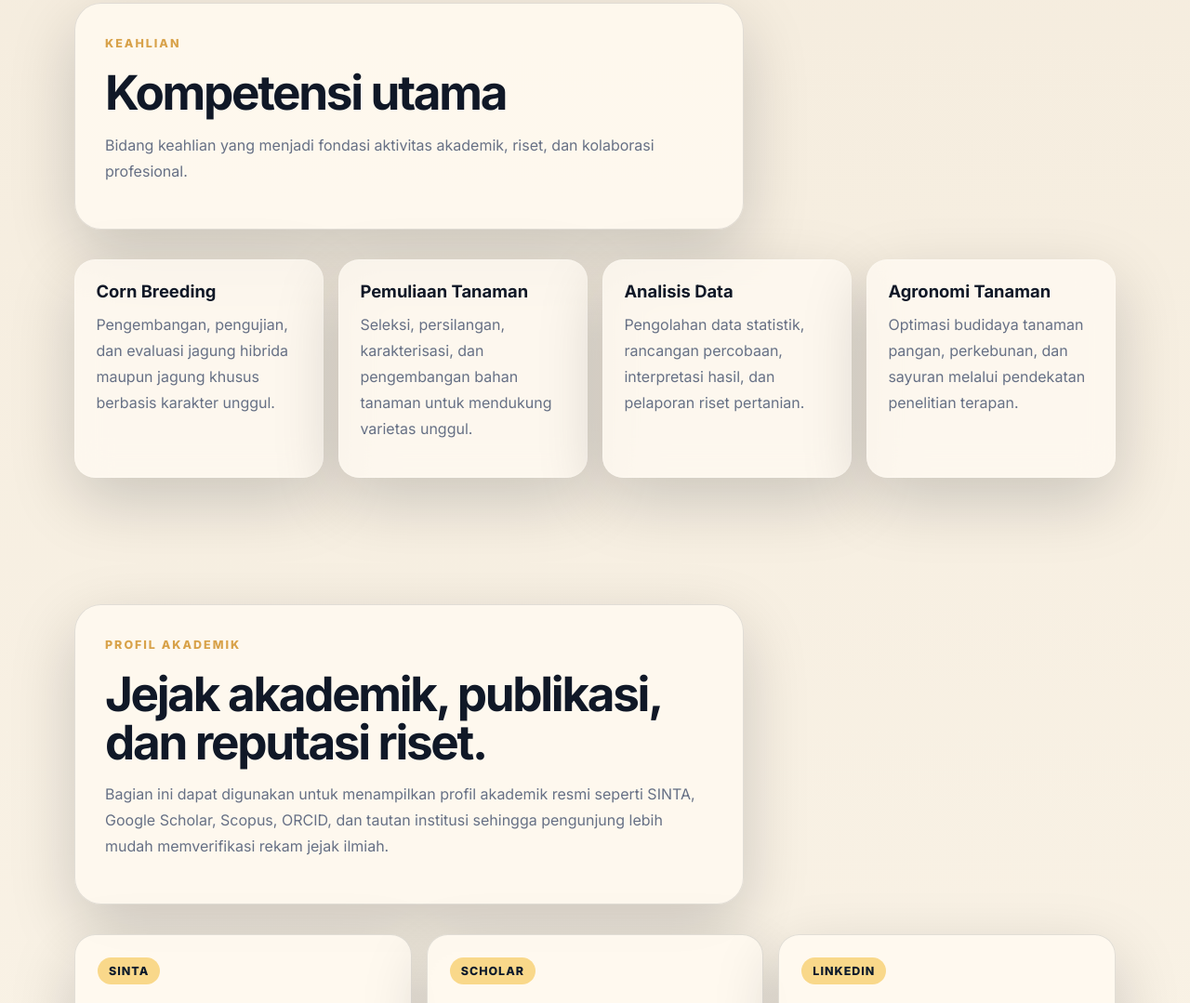
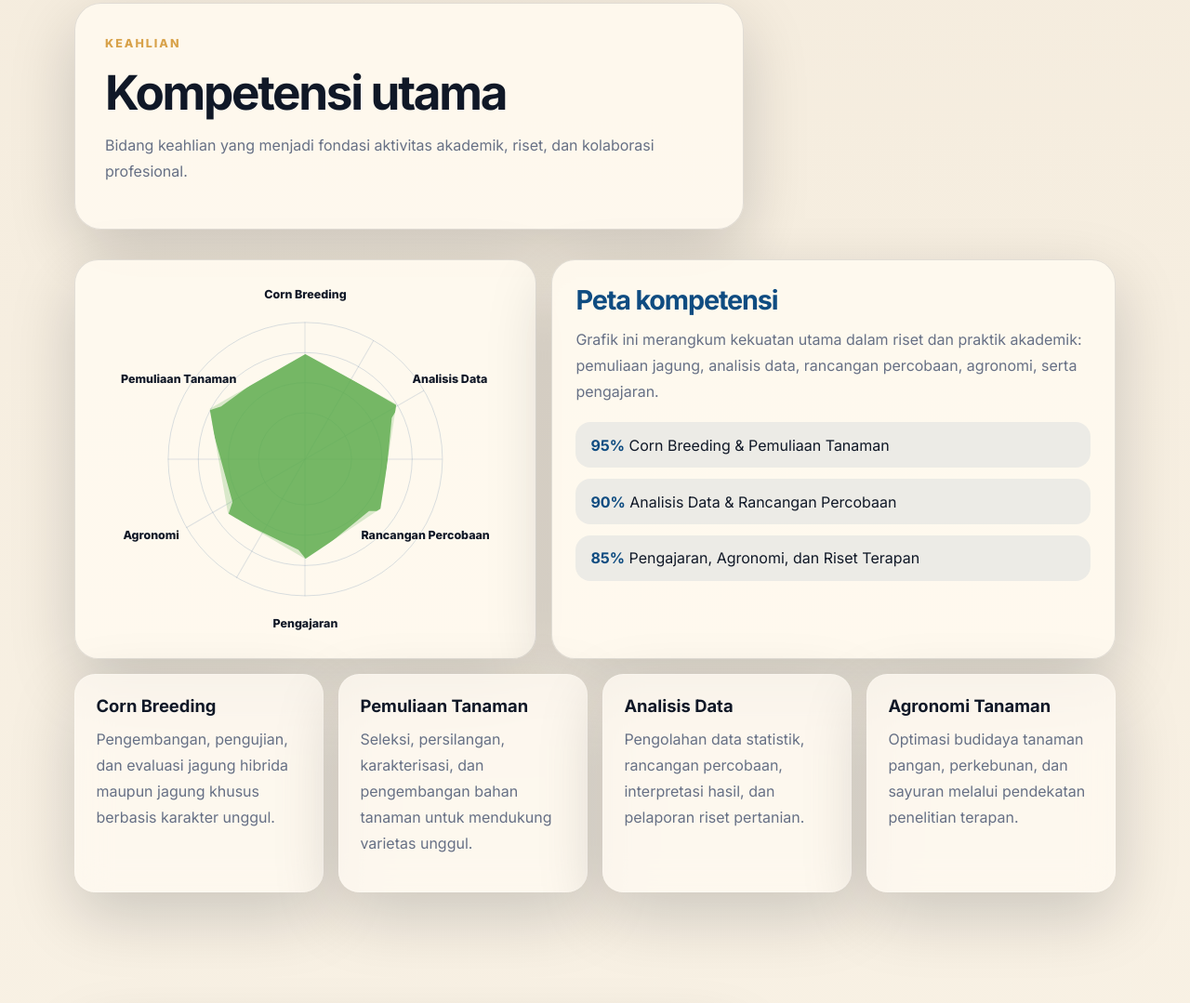
Before and after one commit to djreza999-a11y/Reza-Prakoso, a plain HTML site: page index.html in a window 1280 px wide. Shown: the part 1477-2556 px from the top of the page at 93% size. Drawn offline with Linux system fonts and the light colour scheme.

Commit message:
update profile

```diff
--- a/index.html
+++ b/index.html
@@ -97,6 +97,39 @@
           <p class="eyebrow">Keahlian</p>
           <h2>Kompetensi utama</h2>
           <p>Bidang keahlian yang menjadi fondasi aktivitas akademik, riset, dan kolaborasi profesional.</p>
+        </div>
+        <div class="skills-visual">
+          <div class="radar-card">
+            <div class="radar-chart" aria-label="Grafik radar kompetensi utama">
+              <div class="radar-ring ring-1"></div>
+              <div class="radar-ring ring-2"></div>
+              <div class="radar-ring ring-3"></div>
+              <div class="radar-ring ring-4"></div>
+              <div class="radar-axis axis-1"></div>
+              <div class="radar-axis axis-2"></div>
+              <div class="radar-axis axis-3"></div>
+              <div class="radar-axis axis-4"></div>
+              <div class="radar-shape"></div>
+              <span class="radar-label label-top">Corn Breeding</span>
+              <span class="radar-label label-right-top">Analisis Data</span>
+              <span class="radar-label label-right-bottom">Rancangan Percobaan</span>
+              <span class="radar-label label-bottom">Pengajaran</span>
+              <span class="radar-label label-left-bottom">Agronomi</span>
+              <span class="radar-label label-left-top">Pemuliaan Tanaman</span>
+            </div>
+          </div>
+          <div class="skills-note">
+            <h3>Peta kompetensi</h3>
+            <p>
+              Grafik ini merangkum kekuatan utama dalam riset dan praktik akademik: pemuliaan jagung, analisis data,
+              rancangan percobaan, agronomi, serta pengajaran.
+            </p>
+            <ul>
+              <li><strong>95%</strong> Corn Breeding & Pemuliaan Tanaman</li>
+              <li><strong>90%</strong> Analisis Data & Rancangan Percobaan</li>
+              <li><strong>85%</strong> Pengajaran, Agronomi, dan Riset Terapan</li>
+            </ul>
+          </div>
         </div>
         <div class="skill-grid">
           <article>
--- a/styles.css
+++ b/styles.css
@@ -326,6 +326,196 @@ dd {
   gap: 1rem;
 }
 
+.skills-visual {
+  display: grid;
+  grid-template-columns: minmax(320px, 0.9fr) 1.1fr;
+  gap: 1rem;
+  align-items: stretch;
+  margin-bottom: 1rem;
+}
+
+.radar-card,
+.skills-note {
+  border: 1px solid rgba(16, 24, 39, 0.12);
+  border-radius: 1.6rem;
+  background: rgba(255, 250, 240, 0.9);
+  box-shadow: var(--shadow);
+}
+
+.radar-card {
+  display: grid;
+  min-height: 430px;
+  place-items: center;
+  padding: 1.4rem;
+}
+
+.radar-chart {
+  position: relative;
+  width: min(360px, 100%);
+  aspect-ratio: 1;
+}
+
+.radar-ring,
+.radar-axis,
+.radar-shape {
+  position: absolute;
+  inset: 50%;
+  transform: translate(-50%, -50%);
+}
+
+.radar-ring {
+  border: 1px solid rgba(15, 76, 129, 0.16);
+  border-radius: 50%;
+}
+
+.ring-1 {
+  width: 28%;
+  height: 28%;
+}
+
+.ring-2 {
+  width: 46%;
+  height: 46%;
+}
+
+.ring-3 {
+  width: 64%;
+  height: 64%;
+}
+
+.ring-4 {
+  width: 82%;
+  height: 82%;
+}
+
+.radar-axis {
+  width: 1px;
+  height: 82%;
+  background: rgba(15, 76, 129, 0.14);
+  transform-origin: center;
+}
+
+.axis-1 {
+  transform: translate(-50%, -50%) rotate(0deg);
+}
+
+.axis-2 {
+  transform: translate(-50%, -50%) rotate(30deg);
+}
+
+.axis-3 {
+  transform: translate(-50%, -50%) rotate(60deg);
+}
+
+.axis-4 {
+  transform: translate(-50%, -50%) rotate(90deg);
+}
+
+.radar-shape {
+  width: 68%;
+  height: 68%;
+  background: rgba(99, 178, 83, 0.24);
+  clip-path: polygon(50% 4%, 90% 26%, 83% 72%, 50% 94%, 16% 74%, 8% 28%);
+}
+
+.radar-shape::before {
+  content: "";
+  position: absolute;
+  inset: 0;
+  background: #5fad4f;
+  clip-path: polygon(
+    50% 0,
+    53% 5%,
+    91% 27%,
+    88% 32%,
+    84% 73%,
+    78% 73%,
+    51% 95%,
+    47% 90%,
+    16% 75%,
+    18% 69%,
+    7% 29%,
+    13% 27%,
+    50% 0
+  );
+  opacity: 0.82;
+}
+
+.radar-label {
+  position: absolute;
+  max-width: 9rem;
+  color: var(--ink);
+  font-size: 0.78rem;
+  font-weight: 800;
+  line-height: 1.25;
+  text-align: center;
+}
+
+.label-top {
+  top: -0.3rem;
+  left: 50%;
+  transform: translateX(-50%);
+}
+
+.label-right-top {
+  top: 24%;
+  right: -1rem;
+  text-align: left;
+}
+
+.label-right-bottom {
+  right: -1.15rem;
+  bottom: 25%;
+  text-align: left;
+}
+
+.label-bottom {
+  bottom: -0.3rem;
+  left: 50%;
+  transform: translateX(-50%);
+}
+
+.label-left-bottom {
+  bottom: 25%;
+  left: -1rem;
+  text-align: right;
+}
+
+.label-left-top {
+  top: 24%;
+  left: -1.15rem;
+  text-align: right;
+}
+
+.skills-note {
+  padding: 1.6rem;
+}
+
+.skills-note h3 {
+  color: var(--primary);
+  font-size: 1.8rem;
+  letter-spacing: -0.04em;
+}
+
+.skills-note ul {
+  display: grid;
+  gap: 0.75rem;
+  margin: 1.2rem 0 0;
+  padding: 0;
+  list-style: none;
+}
+
+.skills-note li {
+  padding: 0.9rem 1rem;
+  border-radius: 1rem;
+  color: var(--ink);
+  background: rgba(15, 76, 129, 0.08);
+}
+
+.skills-note strong {
+  color: var(--primary);
+}
+
 .skill-grid article,
 .project-card {
   padding: 1.4rem;
@@ -536,6 +726,10 @@ dd {
     grid-template-columns: repeat(2, 1fr);
   }
 
+  .skills-visual {
+    grid-template-columns: 1fr;
+  }
+
   .stats-section {
     grid-template-columns: 1fr;
   }
@@ -558,6 +752,14 @@ dd {
     grid-template-columns: 1fr;
   }
 
+  .radar-card {
+    min-height: 360px;
+  }
+
+  .radar-label {
+    font-size: 0.68rem;
+  }
+
   .site-footer {
     flex-direction: column;
     align-items: flex-start;
```
